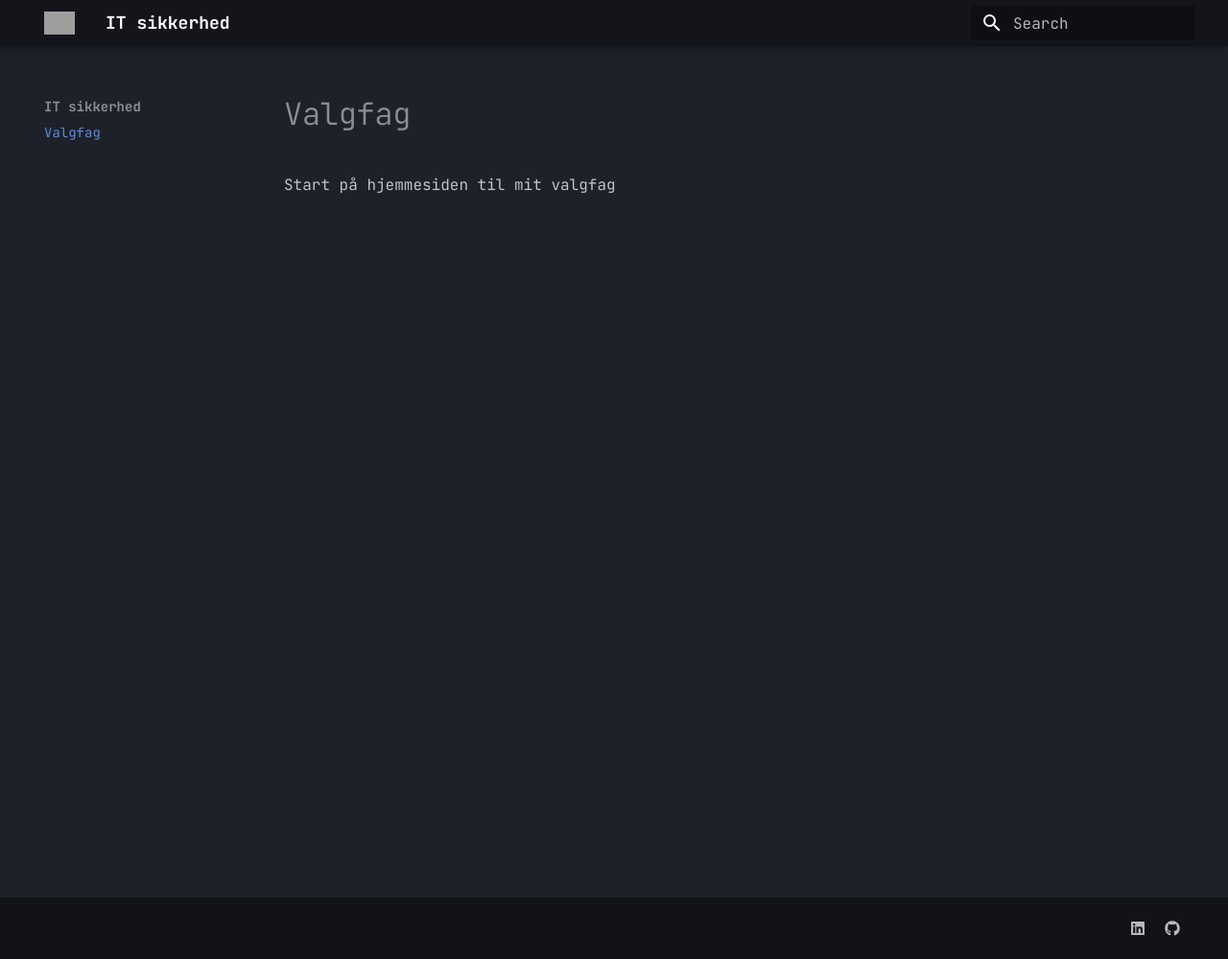
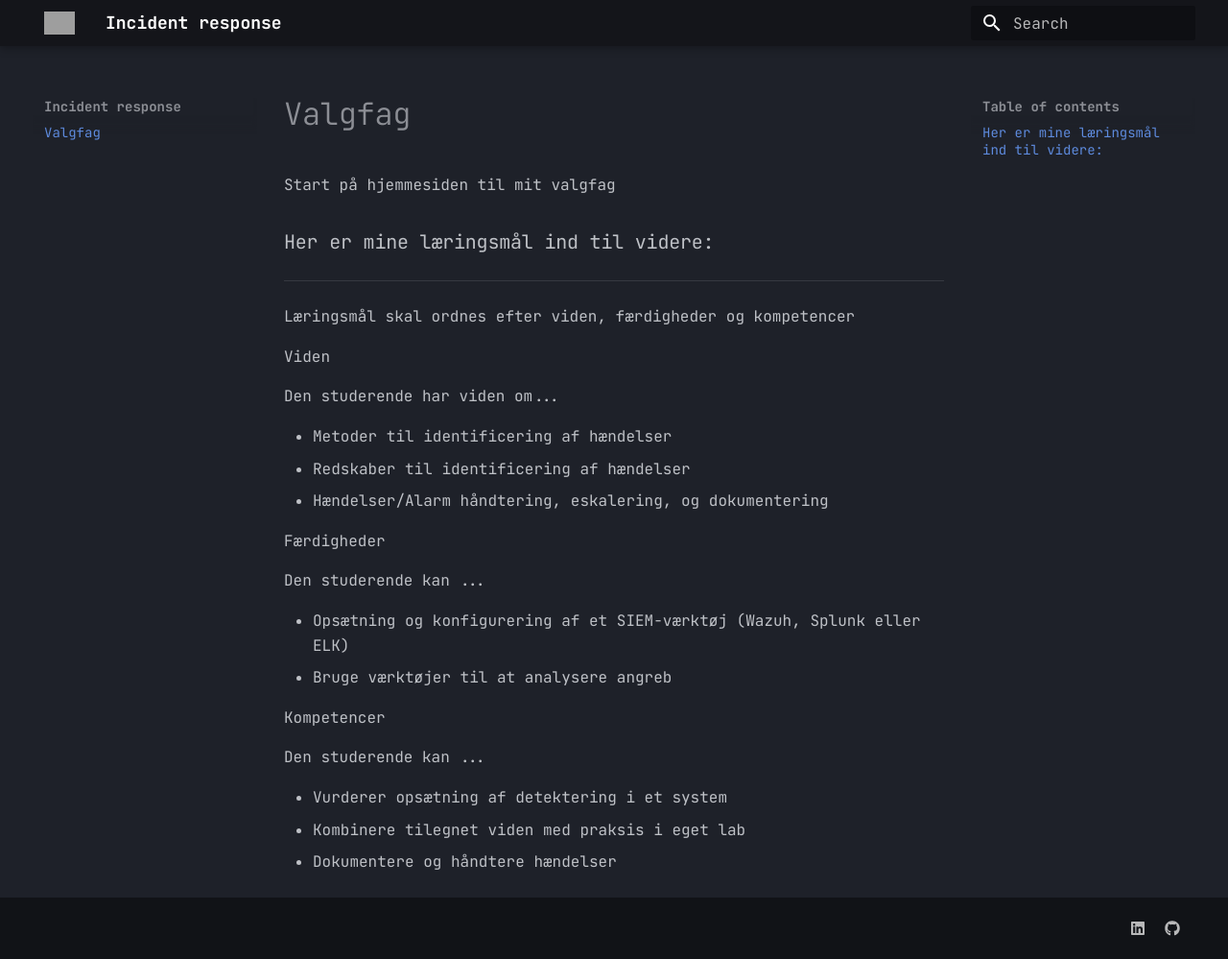
Before and after one commit to NoahRosenkjaer/Valgfag, an MkDocs documentation site: the page built from docs/index.md, in a window 1280 px wide and 999 px high. Shown: the whole window at 96% size. Built offline with MkDocs 1.6.1 and Material for MkDocs 9.7.7, drawn with Linux system fonts in a browser that asks for light colours; grey boxes are pictures that could not be loaded.

Commit message:
Tilføjet læringsmål

```diff
--- a/docs/index.md
+++ b/docs/index.md
@@ -1,3 +1,31 @@
 # Valgfag
 
 Start på hjemmesiden til mit valgfag
+
+### Her er mine læringsmål ind til videre:
+---
+Læringsmål skal ordnes efter viden, færdigheder og kompetencer
+
+Viden
+
+
+Den studerende har viden om...
+
+- Metoder til identificering af hændelser
+- Redskaber til identificering af hændelser
+- Hændelser/Alarm håndtering, eskalering, og dokumentering
+
+Færdigheder
+
+Den studerende kan ...
+
+- Opsætning og konfigurering af et SIEM-værktøj (Wazuh, Splunk eller ELK)
+- Bruge værktøjer til at analysere angreb
+
+Kompetencer
+
+Den studerende kan ...
+
+- Vurderer opsætning af detektering i et system
+- Kombinere tilegnet viden med praksis i eget lab
+- Dokumentere og håndtere hændelser
--- a/mkdocs.yml
+++ b/mkdocs.yml
@@ -1,4 +1,4 @@
-site_name: IT sikkerhed
+site_name: Incident response
 site_url: https://noahrosenkjaer.github.io/
 theme:
   name: material
```
